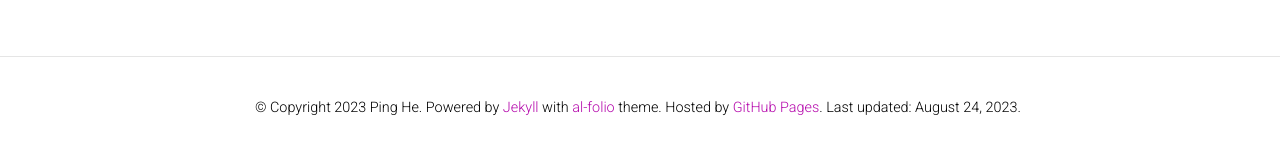
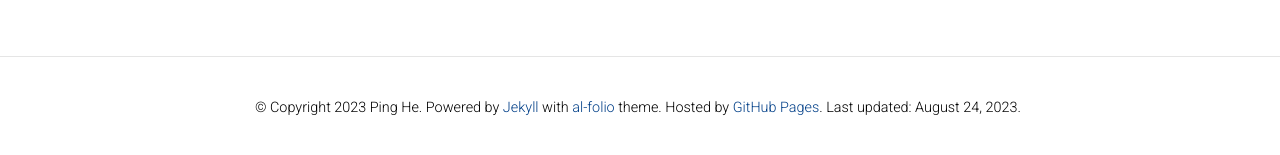
Before and after one commit to gnipping/gnipping.github.io, a Jekyll site: the page built from _pages/dropdown.md, in a window 1280 px wide. Shown: the part 145-300 px from the top of the page. Built offline with Jekyll 4.4.1, drawn with Linux system fonts in a browser that asks for light colours; full-size pictures stand in for the smaller copies a plugin makes; comment, search, counter and statistics services are not loaded; a style sheet for code colours, icons or effects is not loaded.

Commit message:
update theme

```diff
--- a/_config.yml
+++ b/_config.yml
@@ -27,12 +27,12 @@ impressum_path:  # set to path to include impressum link in the footer, use the
 # -----------------------------------------------------------------------------
 
 # code highlighter theme
-# highlight_theme_light: github   # https://github.com/jwarby/jekyll-pygments-themes
-# highlight_theme_dark: native    # https://github.com/jwarby/jekyll-pygments-themes
+highlight_theme_light: github   # https://github.com/jwarby/jekyll-pygments-themes
+highlight_theme_dark: native    # https://github.com/jwarby/jekyll-pygments-themes
 
 # repo color theme
-# repo_theme_light: default       # https://github.com/anuraghazra/github-readme-stats/blob/master/themes/README.md
-# repo_theme_dark: dark           # https://github.com/anuraghazra/github-readme-stats/blob/master/themes/README.md
+repo_theme_light: default       # https://github.com/anuraghazra/github-readme-stats/blob/master/themes/README.md
+repo_theme_dark: dark           # https://github.com/anuraghazra/github-readme-stats/blob/master/themes/README.md
 # repo_trophies:
 #   enabled: true
 #   theme_light: flat    # https://github.com/ryo-ma/github-profile-trophy
@@ -273,8 +273,8 @@ display_categories: ['blockquotes'] # these categories will be displayed on the
 
 scholar:
 
-  last_name: [Ping]
-  first_name: [He]
+  last_name: [He]
+  first_name: [Ping]
 
   style: apa
   locale: en
--- a/_sass/_themes.scss
+++ b/_sass/_themes.scss
@@ -7,8 +7,8 @@
   --global-code-bg-color: #{$code-bg-color-light};
   --global-text-color: #{$black-color};
   --global-text-color-light: #{$grey-color};
-  --global-theme-color: #{$purple-color};
-  --global-hover-color: #{$purple-color};
+  --global-theme-color: rgb(0, 63, 136);
+  --global-hover-color: rgb(0, 63, 136);
   --global-hover-text-color: #{$white-color};
   --global-footer-bg-color: #{$grey-color-dark};
   --global-footer-text-color: #{$grey-color-light};
```
Also changed, not shown: _data/coauthors.yml (+6 -6 lines).
